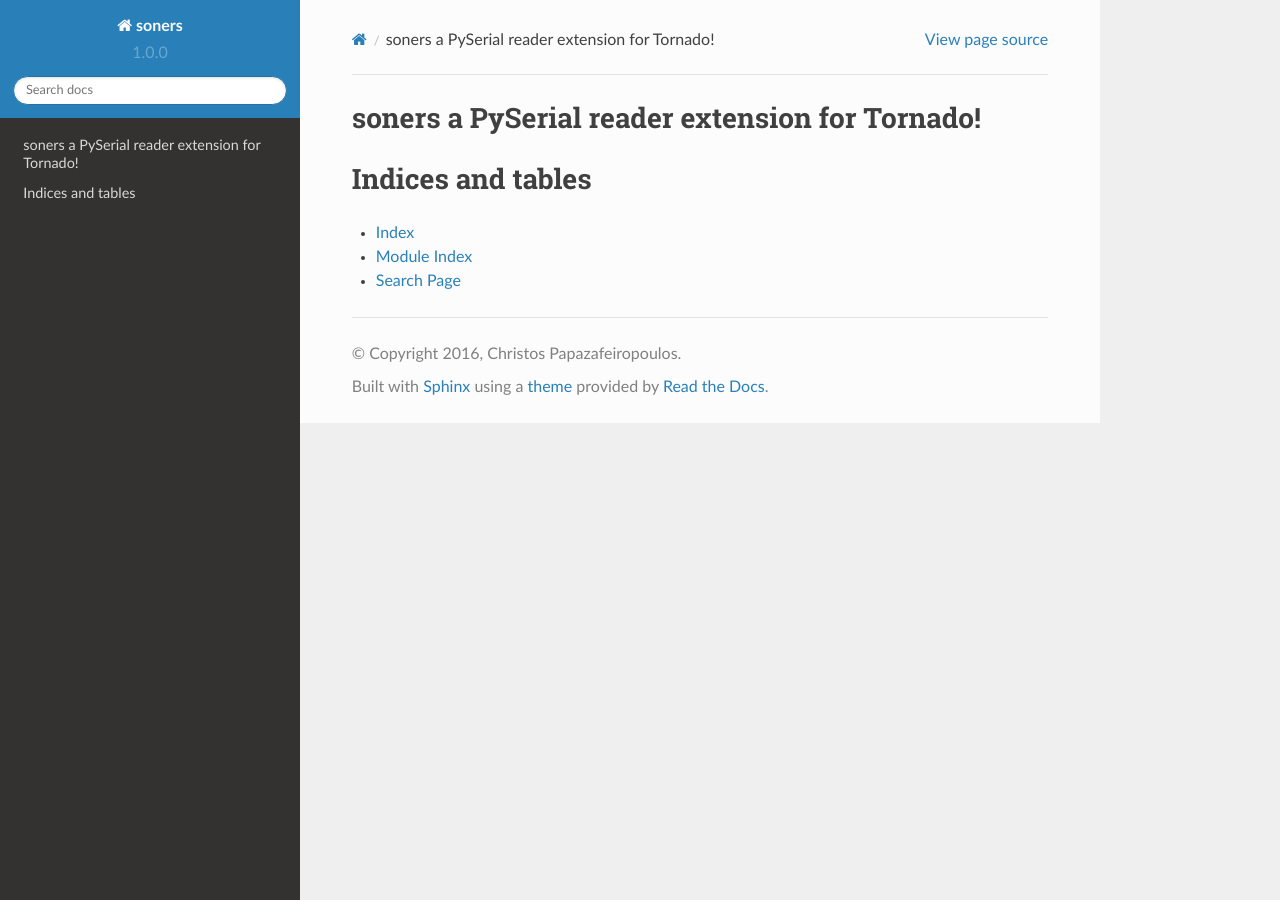
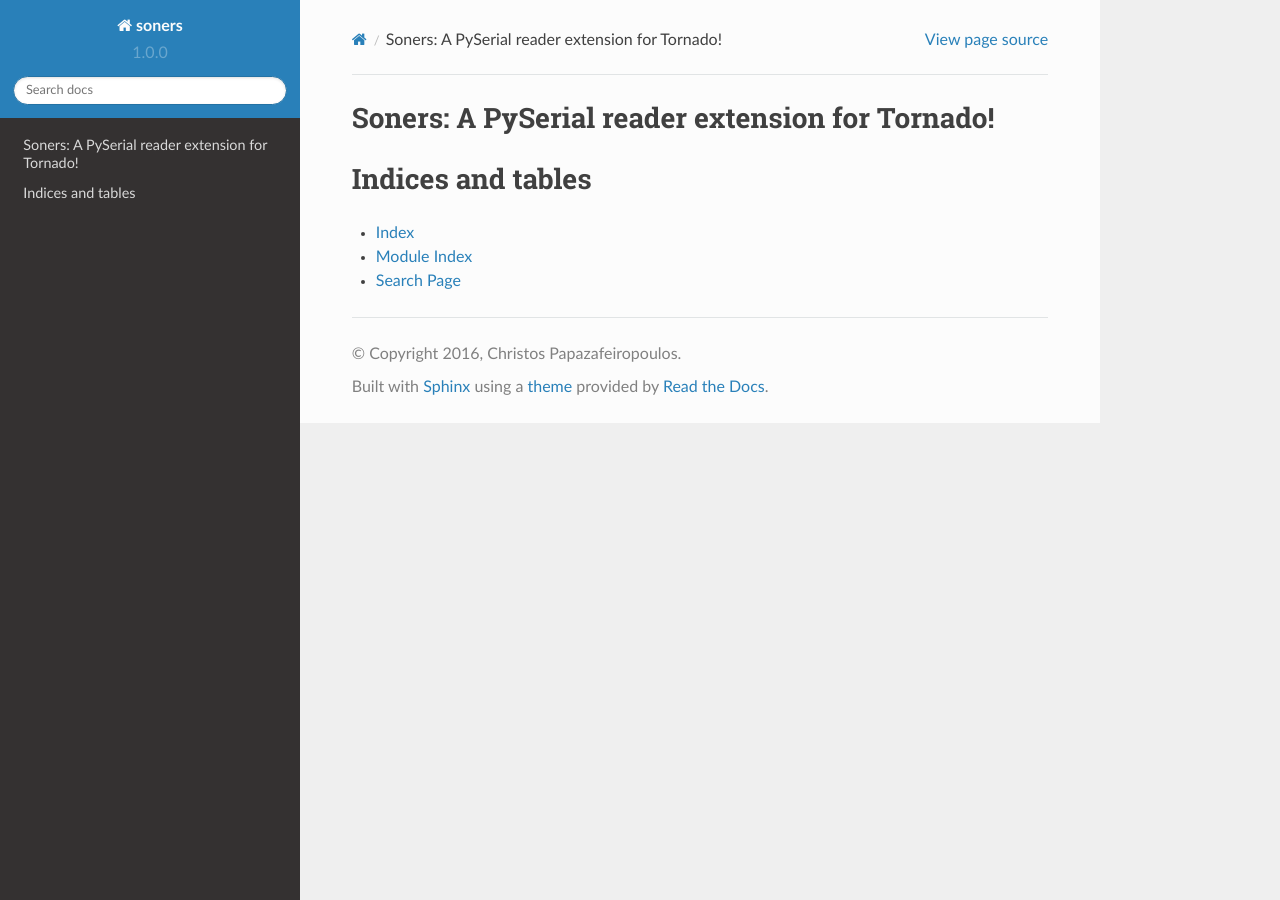
Before and after one commit to cpapazaf/soners, a Sphinx documentation site: the page built from docs/index.rst, in a window 1280 px wide. Built offline with Sphinx 7.4.7 and the Read the Docs theme 2.0.0, drawn with Linux system fonts in a browser that asks for light colours; part of the change alters nothing that is shown.

```diff
--- a/docs/index.rst
+++ b/docs/index.rst
@@ -3,7 +3,7 @@
    You can adapt this file completely to your liking, but it should at least
    contain the root `toctree` directive.
 
-soners a PySerial reader extension for Tornado!
+Soners: A PySerial reader extension for Tornado!
 ==================================
 
 .. toctree::
```
Also changed, not shown: .travis.yml.
